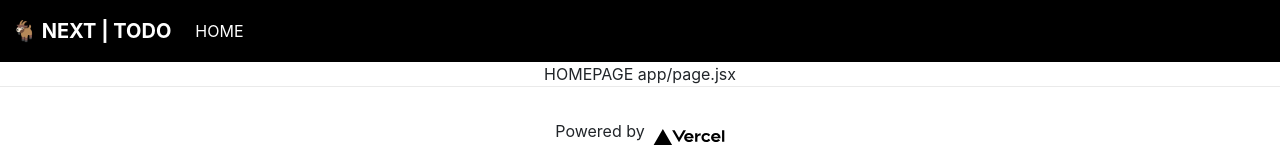
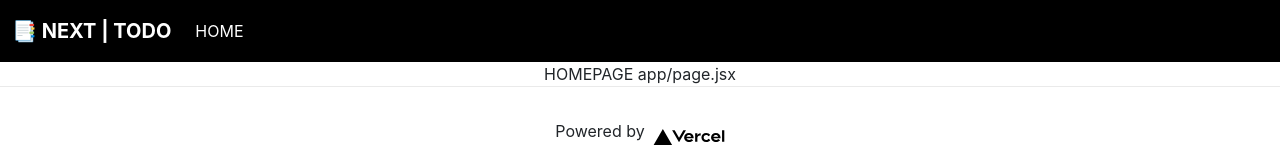
Before and after one commit to Ant1s0c1al/todo-webapp, a Next.js app in the folder next-jsx-todo-app/: page / in a window 1280 px wide. Shown: the top 160 px of the page. Built offline with nearby package versions, Linux system fonts and the light colour scheme.

Commit message:
[BUILD]: Updated NavBar Brand Icon to Notepad

```diff
--- a/next-jsx-todo-app/app/nav.jsx
+++ b/next-jsx-todo-app/app/nav.jsx
@@ -18,7 +18,7 @@ export default function Nav() {
                                         <Link
                                                 className='navbar-brand fw-bold d-block-inline py-2'
                                                 href='/'
-          > <span>&#x1F410;</span> NEXT | TODO
+                                        > <span>&#x1F4D1;</span> NEXT | TODO
                                         </Link>
 
                                         <button
```
Lines whose indentation alone changed are shown as unchanged.
